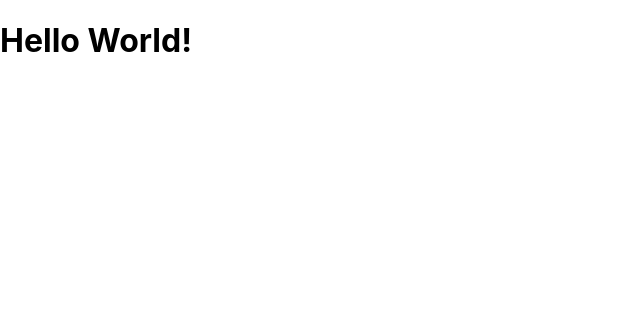
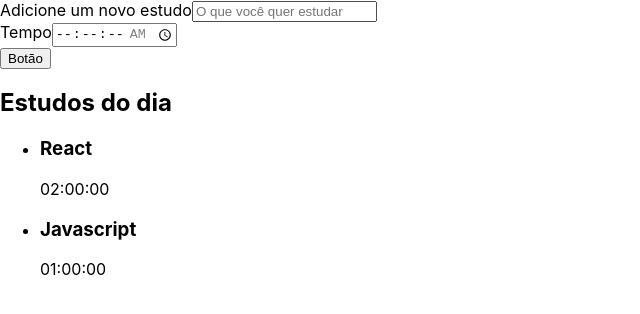
Before and after one commit to alissonjaques/manage-tasks, a React (Create React App) app: page / in a window 1280 px wide. Shown: the top 314 px of the page, without its empty margins (0-640 px from the left). Built offline with nearby package versions, Linux system fonts and the light colour scheme; the HTML template or start-up script is replaced by a standard one.

Commit message:
Inserindo lista dinâmica de tarefas

```diff
--- a/public/index.html
+++ b/public/index.html
@@ -10,34 +10,11 @@
       content="Web site created using create-react-app"
     />
     <link rel="apple-touch-icon" href="%PUBLIC_URL%/logo192.png" />
-    <!--
-      manifest.json provides metadata used when your web app is installed on a
-      user's mobile device or desktop. See https://developers.google.com/web/fundamentals/web-app-manifest/
-    -->
     <link rel="manifest" href="%PUBLIC_URL%/manifest.json" />
-    <!--
-      Notice the use of %PUBLIC_URL% in the tags above.
-      It will be replaced with the URL of the `public` folder during the build.
-      Only files inside the `public` folder can be referenced from the HTML.
-
-      Unlike "/favicon.ico" or "favicon.ico", "%PUBLIC_URL%/favicon.ico" will
-      work correctly both with client-side routing and a non-root public URL.
-      Learn how to configure a non-root public URL by running `npm run build`.
-    -->
-    <title>React App</title>
+    <title>Studies</title>
   </head>
   <body>
     <noscript>You need to enable JavaScript to run this app.</noscript>
     <div id="root"></div>
-    <!--
-      This HTML file is a template.
-      If you open it directly in the browser, you will see an empty page.
-
-      You can add webfonts, meta tags, or analytics to this file.
-      The build step will place the bundled scripts into the <body> tag.
-
-      To begin the development, run `npm start` or `yarn start`.
-      To create a production bundle, use `npm run build` or `yarn build`.
-    -->
   </body>
 </html>
--- a/src/App.tsx
+++ b/src/App.tsx
@@ -1,9 +1,12 @@
 import React from 'react';
+import Formulario from './components/formulario';
+import Lista from './components/lista';
 
 function App() {
   return (
     <div className="App">
-      <h1>Hello World!</h1>
+      <Formulario />
+      <Lista />
     </div>
   );
 }
--- /dev/null
+++ b/src/components/botao/index.tsx
@@ -0,0 +1,13 @@
+import React from 'react';
+
+class Botao extends React.Component {
+    render() {
+        return (
+            <button>
+                Botão
+            </button>
+        )
+    }
+}
+
+export default Botao;
--- /dev/null
+++ b/src/components/formulario/index.tsx
@@ -0,0 +1,41 @@
+import React from 'react';
+import Botao from '../botao';
+
+class Formulario extends React.Component {
+    render() {
+        return (
+            <form>
+                <div>
+                    <label htmlFor="tarefa">
+                        Adicione um novo estudo
+                    </label>
+                    <input
+                        type="text"
+                        name="tarefa"
+                        id="tarefa"
+                        placeholder="O que você quer estudar"
+                        required
+                    />
+                </div>
+
+                <div>
+                    <label htmlFor="tempo">
+                        Tempo
+                    </label>
+                    <input
+                        type="time"
+                        step="1"
+                        name="tempo"
+                        id="tempo"
+                        min="00:00:00"
+                        max="01:30:00"
+                        required
+                    />
+                </div>
+                <Botao />
+            </form>
+        )
+    }
+}
+
+export default Formulario;
--- /dev/null
+++ b/src/components/lista/index.tsx
@@ -0,0 +1,27 @@
+import React from 'react';
+
+function Lista() {
+    const tarefas = [{
+        tarefa: 'React',
+        tempo: '02:00:00'
+    }, {
+        tarefa: 'Javascript',
+        tempo: '01:00:00'
+    }]
+
+    return (
+        <aside>
+            <h2> Estudos do dia </h2>
+            <ul>
+                {tarefas.map((item, index) => (
+                    <li key={index}>
+                        <h3>{item.tarefa}</h3>
+                        <span>{item.tempo}</span>
+                    </li>
+                ))}
+            </ul>
+        </aside>
+    )
+}
+
+export default Lista;
```
